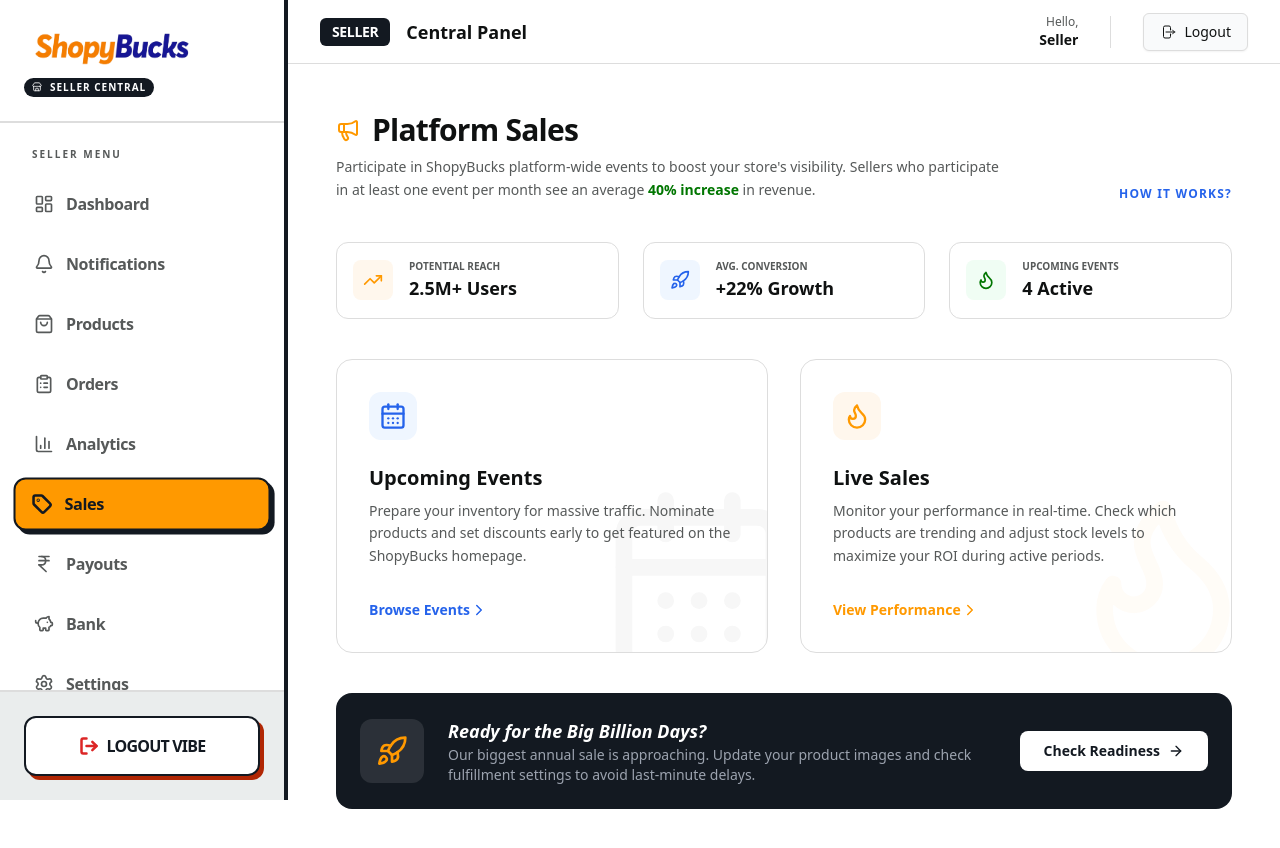
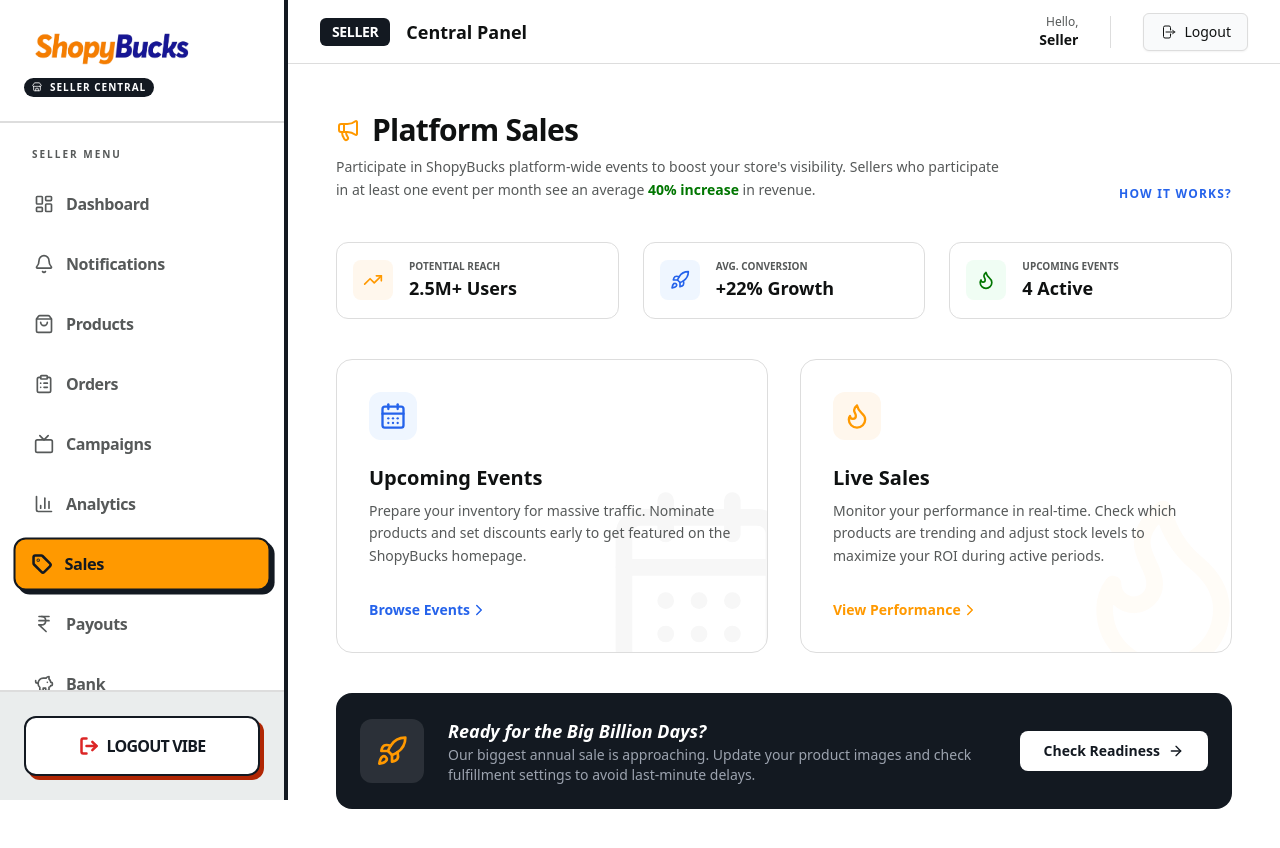
Before and after one commit to prathamcodecody-code/ShopyBucks-Seller, a Next.js app: page /sales in a window 1280 px wide. Shown: the top 848 px of the page. Built offline with nearby package versions, Linux system fonts and the light colour scheme.

Commit message:
Update SellerSidebar.tsx

```diff
--- a/components/layout/SellerSidebar.tsx
+++ b/components/layout/SellerSidebar.tsx
@@ -18,6 +18,9 @@ import {
   Menu,
   X,
   LogOut,
+  Tv,
+  IndianRupee,
+  Wallet,
 } from "lucide-react";
 
 export default function SellerSidebar() {
@@ -31,10 +34,12 @@ export default function SellerSidebar() {
     { name: "Notifications", href: "/notifications", icon: Bell },
     { name: "Products", href: "/products", icon: ShoppingBag },
     { name: "Orders", href: "/orders", icon: ClipboardList },
+    { name: "Campaigns", href: "/campaigns", icon: Tv },
     { name: "Analytics", href: "/analytics", icon: BarChart3 },
     { name: "Sales", href: "/sales", icon: Tag },
     { name: "Payouts", href: "/payouts", icon: IndianRupeeIcon },
     { name: "Bank", href: "/bank", icon: PiggyBank },
+    { name: "Wallet", href: "/wallet", icon: Wallet },
     { name: "Settings", href: "/settings", icon: Settings },
   ];
 
```
